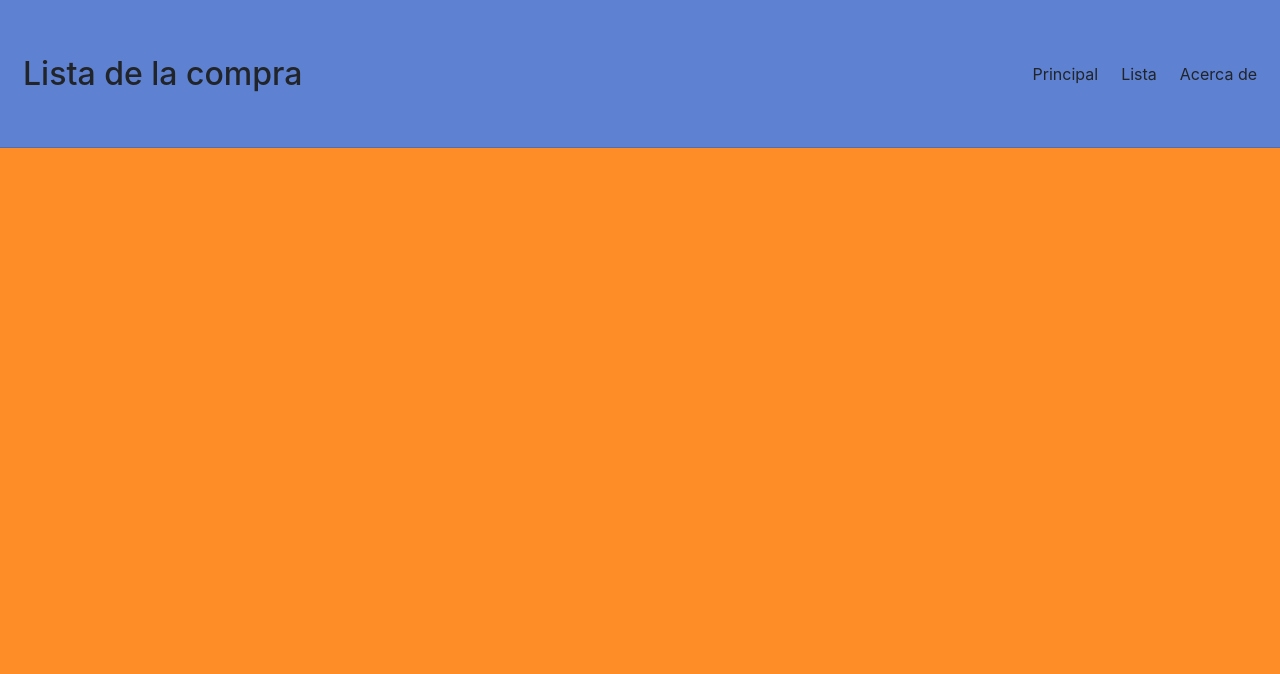
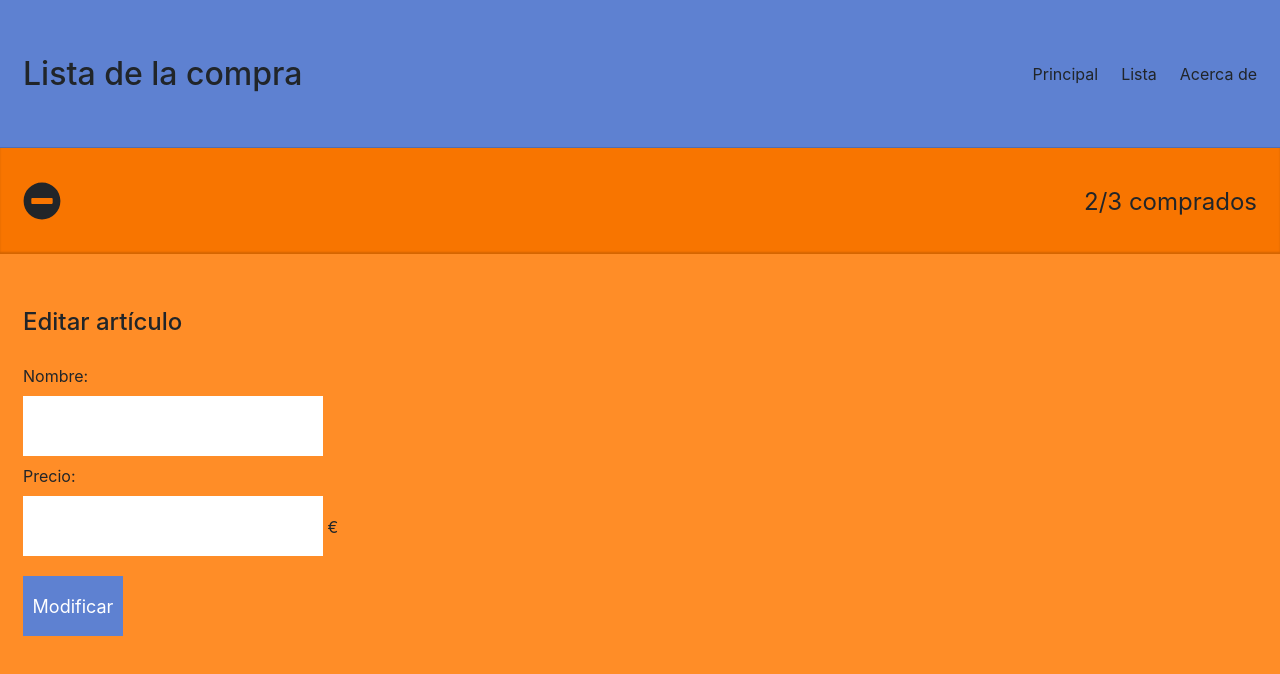
Before and after one commit to Michaelsp11/ejercicio-react-17-lista-compra, a React (Create React App) app: page /crear-articulo in a window 1280 px wide. Shown: the top 674 px of the page. Built offline with nearby package versions, Linux system fonts and the light colour scheme.

Commit message:
Botones de mostrar formulario y volver a la lista (+ y -) funcionan

```diff
--- a/src/App.js
+++ b/src/App.js
@@ -26,7 +26,7 @@ function App() {
           <Route path="/acercade" exact>
             <PaginaAcercaDe />
           </Route>
-          <Route path="/nuevo-articulo" exact>
+          <Route path="/crear-articulo" exact>
             <PaginaFormulario />
           </Route>
           <Route path="/" exact>
--- a/src/index.css
+++ b/src/index.css
@@ -72,6 +72,7 @@ body {
 }
 .icono {
   font-size: 38px;
+  cursor:pointer;
 }
 .n-articulos {
   font-size: 24px;
--- a/src/paginas/PaginaFormulario.js
+++ b/src/paginas/PaginaFormulario.js
@@ -1,9 +1,14 @@
 import { FaMinusCircle } from "react-icons/fa";
+import { useHistory } from "react-router-dom";
 export const PaginaFormulario = () => {
+  const history = useHistory();
+  const backToList = () => {
+    history.push(`/lista`);
+  }
     return (
         <>
             <section className="info espaciado bloque-superior">
-                <FaMinusCircle className="icono" />
+                <FaMinusCircle className="icono" onClick={backToList}/>
                 <p className="n-articulos">2/3 comprados</p>
             </section>
             <main className="principal espaciado">
--- a/src/paginas/PaginaLista.js
+++ b/src/paginas/PaginaLista.js
@@ -1,10 +1,15 @@
 
 import { FaPlusCircle } from "react-icons/fa";
+import { useHistory } from "react-router-dom";
 export const PaginaLista = () => {
+  const history = useHistory();
+  const crearArticulo = () => {
+    history.push(`/crear-articulo`);
+  }
     return (
         <>
             <section className="info espaciado bloque-superior">
-                <FaPlusCircle className="icono"/>
+                <FaPlusCircle className="icono" onClick={crearArticulo}/>
                 <p className="n-articulos">2/3 comprados</p>
             </section>
             <main className="principal espaciado">
```
